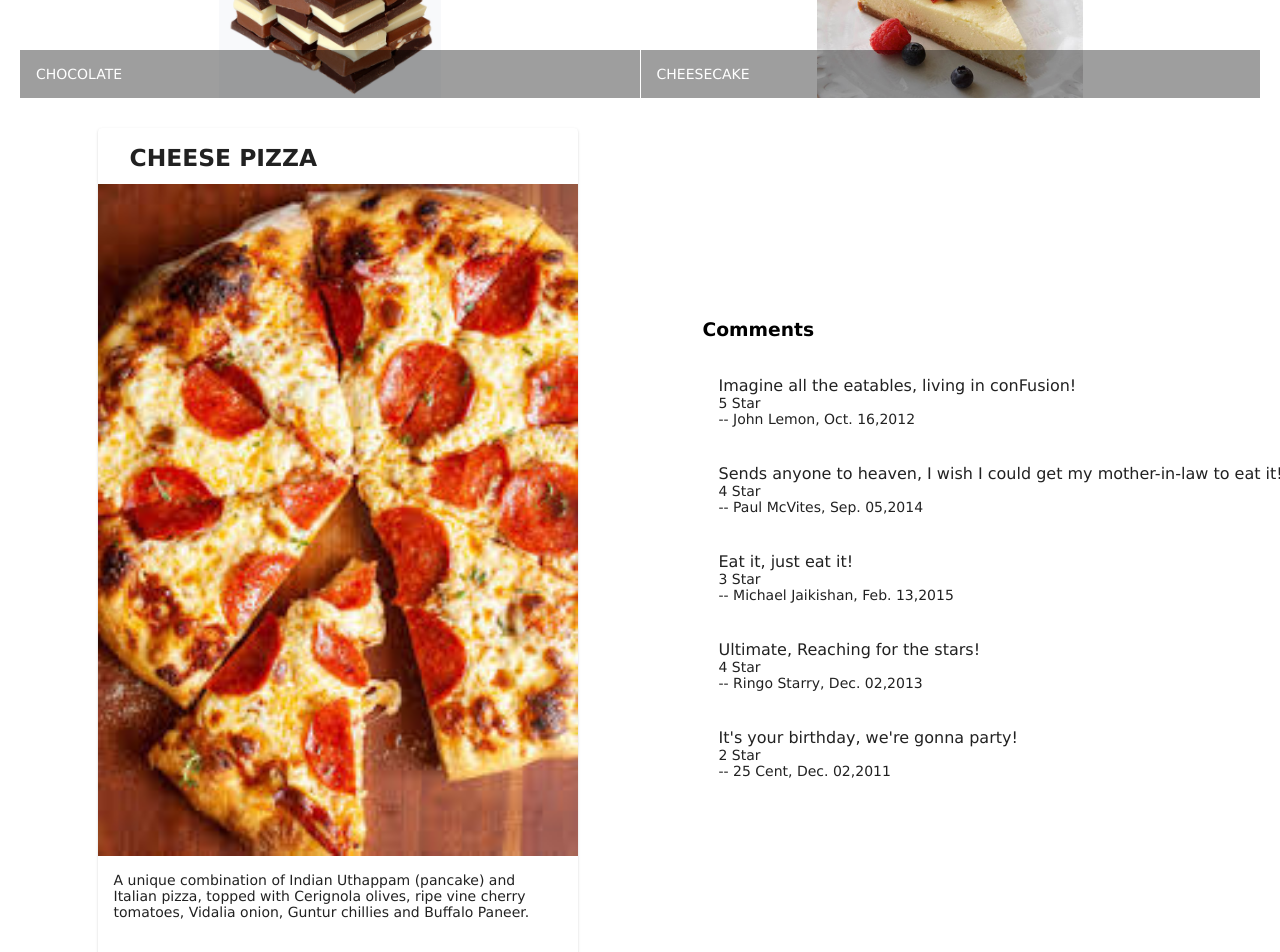
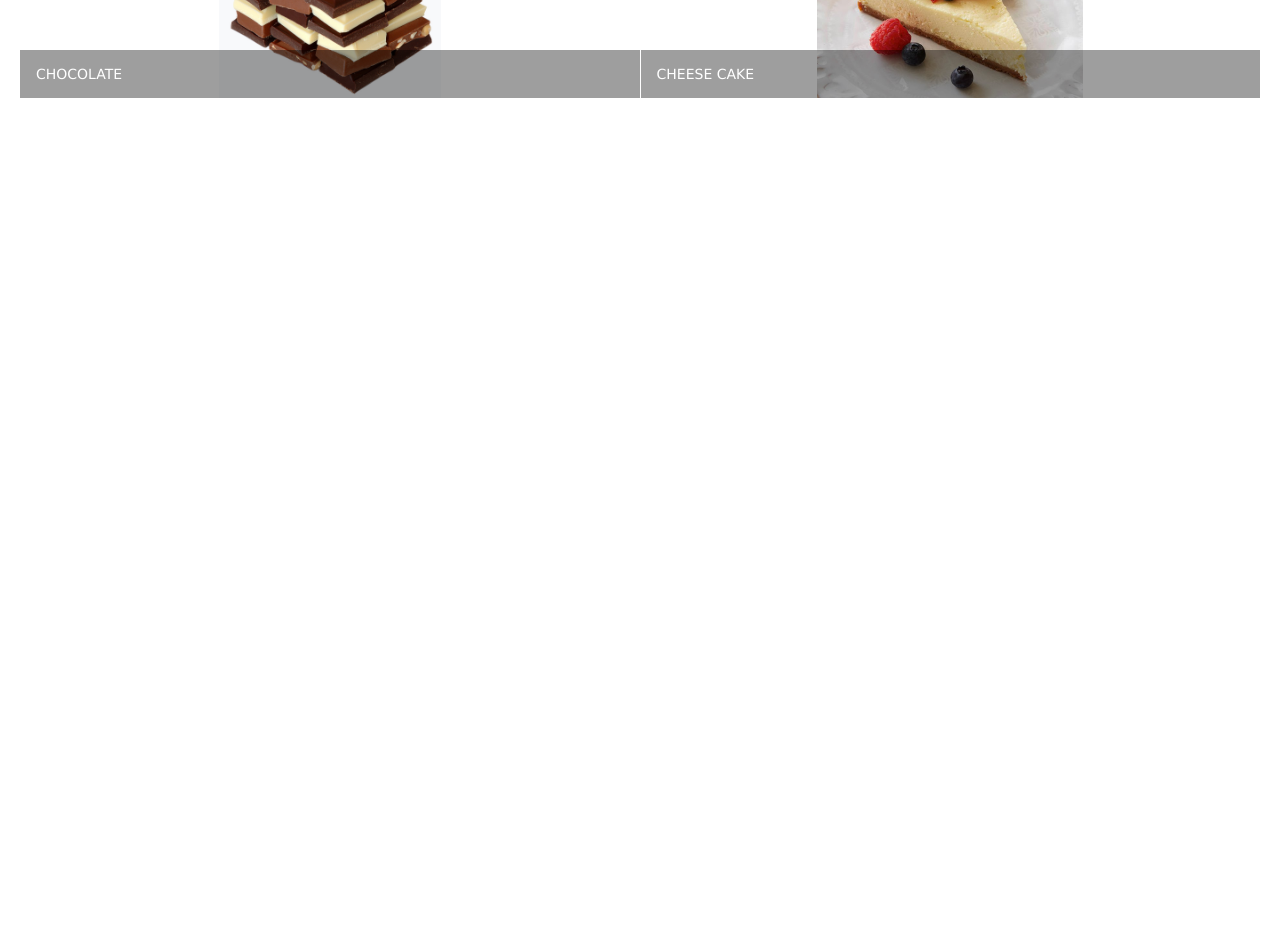
Before and after one commit to nazhimkalam/Learning-Angular-Coursera, an Angular app in the folder myProject/: page / in a window 1280 px wide. Shown: the part 420-1372 px from the top of the page. After the commit the page ends 800 px from the top, so only its background shows below. Built offline with nearby package versions, Linux system fonts and the light colour scheme.

Commit message:
Data binding @input decorator

```diff
--- a/myProject/src/app/dishdetail/dishdetail.component.ts
+++ b/myProject/src/app/dishdetail/dishdetail.component.ts
@@ -1,49 +1,5 @@
-import { Component, OnInit } from '@angular/core';
-
-const DISH = {
-  id: '0',
-  name: 'Cheese Pizza',
-  image: '/assets/images/pizza.jpg',
-  category: 'mains',
-  featured: true,
-  label: 'Hot',
-  price: '4.99',
-  description:
-    'A unique combination of Indian Uthappam (pancake) and Italian pizza, topped with Cerignola olives, ripe vine cherry tomatoes, Vidalia onion, Guntur chillies and Buffalo Paneer.',
-  comments: [
-    {
-      rating: 5,
-      comment: 'Imagine all the eatables, living in conFusion!',
-      author: 'John Lemon',
-      date: '2012-10-16T17:57:28.556094Z',
-    },
-    {
-      rating: 4,
-      comment:
-        'Sends anyone to heaven, I wish I could get my mother-in-law to eat it!',
-      author: 'Paul McVites',
-      date: '2014-09-05T17:57:28.556094Z',
-    },
-    {
-      rating: 3,
-      comment: 'Eat it, just eat it!',
-      author: 'Michael Jaikishan',
-      date: '2015-02-13T17:57:28.556094Z',
-    },
-    {
-      rating: 4,
-      comment: 'Ultimate, Reaching for the stars!',
-      author: 'Ringo Starry',
-      date: '2013-12-02T17:57:28.556094Z',
-    },
-    {
-      rating: 2,
-      comment: "It's your birthday, we're gonna party!",
-      author: '25 Cent',
-      date: '2011-12-02T17:57:28.556094Z',
-    },
-  ],
-};
+import { Dish } from './../shared/dish';
+import { Component, OnInit, Input } from '@angular/core';
 
 @Component({
   selector: 'app-dishdetail',
@@ -51,7 +7,19 @@
   styleUrls: ['./dishdetail.component.scss'],
 })
 export class DishdetailComponent implements OnInit {
-  dish = DISH;
+
+  //  @Input() property is writable while an @Output() property is observable.
+
+  // an @Input() allows data to be input into the child component from the parent component.
+  // Use the @Output() decorator in the child component or directive to allow data to flow from
+  // the child out to the parent.
+
+  // An @Output() property should normally be initialized to an Angular EventEmitter with values
+  // flowing out of the component as events.
+
+
+  @Input()
+  dish: Dish;
 
   constructor() {}
 
--- a/myProject/src/app/menu/menu.component.html
+++ b/myProject/src/app/menu/menu.component.html
@@ -8,7 +8,7 @@
 
   <div fxFlex>
     <mat-grid-list cols="2" rowHeight="200px">
-      <mat-grid-tile *ngFor="let dish of dishes">
+      <mat-grid-tile *ngFor="let dish of dishes" (click)="onSelect(dish)">
         <img height="200px" src="{{ dish.image }}" alt="{{ dish.name }}" />
         <mat-grid-tile-footer>
           <h1>{{ dish.name | uppercase }}</h1>
@@ -17,5 +17,5 @@
     </mat-grid-list>
   </div>
 
-  <app-dishdetail></app-dishdetail>
+  <app-dishdetail [dish] = "selectedDish"></app-dishdetail>
 </div>
--- a/myProject/src/app/menu/menu.component.ts
+++ b/myProject/src/app/menu/menu.component.ts
@@ -1,52 +1,7 @@
+import { DISHES } from './../shared/dishes';
 import { Component, OnInit } from '@angular/core';
 import { Dish } from '../shared/dish';
 
-const DISHES: Dish[] = [
-  {
-    id: '0',
-    name: 'Pizza',
-    image: '/assets/images/pizza.jpg',
-    category: 'mains',
-    featured: true,
-    label: 'Hot',
-    price: '4.99',
-    description:
-      'A unique combination of Indian Uthappam (pancake) and Italian pizza, topped with Cerignola olives, ripe vine cherry tomatoes, Vidalia onion, Guntur chillies and Buffalo Paneer.',
-  },
-  {
-    id: '1',
-    name: 'cake',
-    image: '/assets/images/cake.jpg',
-    category: 'appetizer',
-    featured: false,
-    label: 'Sweet',
-    price: '1.99',
-    description:
-      'Deep fried Zucchini coated with mildly spiced Chickpea flour batter accompanied with a sweet-tangy tamarind sauce',
-  },
-  {
-    id: '2',
-    name: 'chocolate',
-    image: '/assets/images/chocolate.jpg',
-    category: 'appetizer',
-    featured: false,
-    label: 'New',
-    price: '1.99',
-    description:
-      'A quintessential ConFusion experience, is it a vada or is it a donut?',
-  },
-  {
-    id: '3',
-    name: 'cheesecake',
-    image: '/assets/images/cheesecake.jpeg',
-    category: 'dessert',
-    featured: false,
-    label: 'Smooth',
-    price: '2.99',
-    description:
-      'A delectable, semi-sweet New York Style Cheese Cake, with Graham cracker crust and spiced with Indian cardamoms',
-  },
-];
 
 @Component({
   selector: 'app-menu',
@@ -58,10 +13,14 @@
 export class MenuComponent implements OnInit {
 
   dishes:Dish[] = DISHES;
-  selectedDish = DISHES[0];
+  selectedDish: Dish;
 
+  onSelect(dish: Dish){
+    this.selectedDish = dish;
+  }
 
   constructor() {}
 
+
   ngOnInit(): void {}
 }
--- /dev/null
+++ b/myProject/src/app/shared/comment.ts
@@ -0,0 +1,6 @@
+export class Comment {
+  rating: number;
+  comment: string;
+  author: string;
+  date: string;
+}
--- a/myProject/src/app/shared/dish.ts
+++ b/myProject/src/app/shared/dish.ts
@@ -1,3 +1,5 @@
+import { Comment } from './comment';
+
 export class Dish {
   id: string;
   name: string;
@@ -7,4 +9,5 @@
   label: string;
   price: string;
   description: string;
+  comments: Comment[];
 }
--- /dev/null
+++ b/myProject/src/app/shared/dishes.ts
@@ -0,0 +1,180 @@
+import { Dish } from './dish';
+
+export const DISHES: Dish[] = [
+  {
+    id: '0',
+    name: 'Pizza',
+    image: '/assets/images/pizza.jpg',
+    category: 'mains',
+    featured: true,
+    label: 'Hot',
+    price: '4.99',
+    description:
+      'A unique combination of Indian Uthappam (pancake) and Italian pizza, topped with Cerignola olives, ripe vine cherry tomatoes, Vidalia onion, Guntur chillies and Buffalo Paneer.',
+    comments: [
+      {
+        rating: 5,
+        comment: 'Imagine all the eatables, living in conFusion!',
+        author: 'John Lemon',
+        date: '2012-10-16T17:57:28.556094Z',
+      },
+      {
+        rating: 4,
+        comment:
+          'Sends anyone to heaven, I wish I could get my mother-in-law to eat it!',
+        author: 'Paul McVites',
+        date: '2014-09-05T17:57:28.556094Z',
+      },
+      {
+        rating: 3,
+        comment: 'Eat it, just eat it!',
+        author: 'Michael Jaikishan',
+        date: '2015-02-13T17:57:28.556094Z',
+      },
+      {
+        rating: 4,
+        comment: 'Ultimate, Reaching for the stars!',
+        author: 'Ringo Starry',
+        date: '2013-12-02T17:57:28.556094Z',
+      },
+      {
+        rating: 2,
+        comment: "It's your birthday, we're gonna party!",
+        author: '25 Cent',
+        date: '2011-12-02T17:57:28.556094Z',
+      },
+    ],
+  },
+  {
+    id: '1',
+    name: 'Cake',
+    image: '/assets/images/cake.jpg',
+    category: 'appetizer',
+    featured: false,
+    label: '',
+    price: '1.99',
+    description:
+      'Deep fried Zucchini coated with mildly spiced Chickpea flour batter accompanied with a sweet-tangy tamarind sauce',
+    comments: [
+      {
+        rating: 5,
+        comment: 'Imagine all the eatables, living in conFusion!',
+        author: 'John Lemon',
+        date: '2012-10-16T17:57:28.556094Z',
+      },
+      {
+        rating: 4,
+        comment:
+          'Sends anyone to heaven, I wish I could get my mother-in-law to eat it!',
+        author: 'Paul McVites',
+        date: '2014-09-05T17:57:28.556094Z',
+      },
+      {
+        rating: 3,
+        comment: 'Eat it, just eat it!',
+        author: 'Michael Jaikishan',
+        date: '2015-02-13T17:57:28.556094Z',
+      },
+      {
+        rating: 4,
+        comment: 'Ultimate, Reaching for the stars!',
+        author: 'Ringo Starry',
+        date: '2013-12-02T17:57:28.556094Z',
+      },
+      {
+        rating: 2,
+        comment: "It's your birthday, we're gonna party!",
+        author: '25 Cent',
+        date: '2011-12-02T17:57:28.556094Z',
+      },
+    ],
+  },
+  {
+    id: '2',
+    name: 'Chocolate',
+    image: '/assets/images/chocolate.jpg',
+    category: 'appetizer',
+    featured: false,
+    label: 'New',
+    price: '1.99',
+    description:
+      'A quintessential ConFusion experience, is it a vada or is it a donut?',
+    comments: [
+      {
+        rating: 5,
+        comment: 'Imagine all the eatables, living in conFusion!',
+        author: 'John Lemon',
+        date: '2012-10-16T17:57:28.556094Z',
+      },
+      {
+        rating: 4,
+        comment:
+          'Sends anyone to heaven, I wish I could get my mother-in-law to eat it!',
+        author: 'Paul McVites',
+        date: '2014-09-05T17:57:28.556094Z',
+      },
+      {
+        rating: 3,
+        comment: 'Eat it, just eat it!',
+        author: 'Michael Jaikishan',
+        date: '2015-02-13T17:57:28.556094Z',
+      },
+      {
+        rating: 4,
+        comment: 'Ultimate, Reaching for the stars!',
+        author: 'Ringo Starry',
+        date: '2013-12-02T17:57:28.556094Z',
+      },
+      {
+        rating: 2,
+        comment: "It's your birthday, we're gonna party!",
+        author: '25 Cent',
+        date: '2011-12-02T17:57:28.556094Z',
+      },
+    ],
+  },
+  {
+    id: '3',
+    name: 'Cheese Cake',
+    image: '/assets/images/cheesecake.jpeg',
+    category: 'dessert',
+    featured: false,
+    label: '',
+    price: '2.99',
+    description:
+      'A delectable, semi-sweet New York Style Cheese Cake, with Graham cracker crust and spiced with Indian cardamoms',
+    comments: [
+      {
+        rating: 5,
+        comment: 'Imagine all the eatables, living in conFusion!',
+        author: 'John Lemon',
+        date: '2012-10-16T17:57:28.556094Z',
+      },
+      {
+        rating: 4,
+        comment:
+          'Sends anyone to heaven, I wish I could get my mother-in-law to eat it!',
+        author: 'Paul McVites',
+        date: '2014-09-05T17:57:28.556094Z',
+      },
+      {
+        rating: 3,
+        comment: 'Eat it, just eat it!',
+        author: 'Michael Jaikishan',
+        date: '2015-02-13T17:57:28.556094Z',
+      },
+      {
+        rating: 4,
+        comment: 'Ultimate, Reaching for the stars!',
+        author: 'Ringo Starry',
+        date: '2013-12-02T17:57:28.556094Z',
+      },
+      {
+        rating: 2,
+        comment: "It's your birthday, we're gonna party!",
+        author: '25 Cent',
+        date: '2011-12-02T17:57:28.556094Z',
+      },
+    ],
+  },
+];
```
Also changed, not shown: 2 other files (tests, documents, lock files or other folders).
